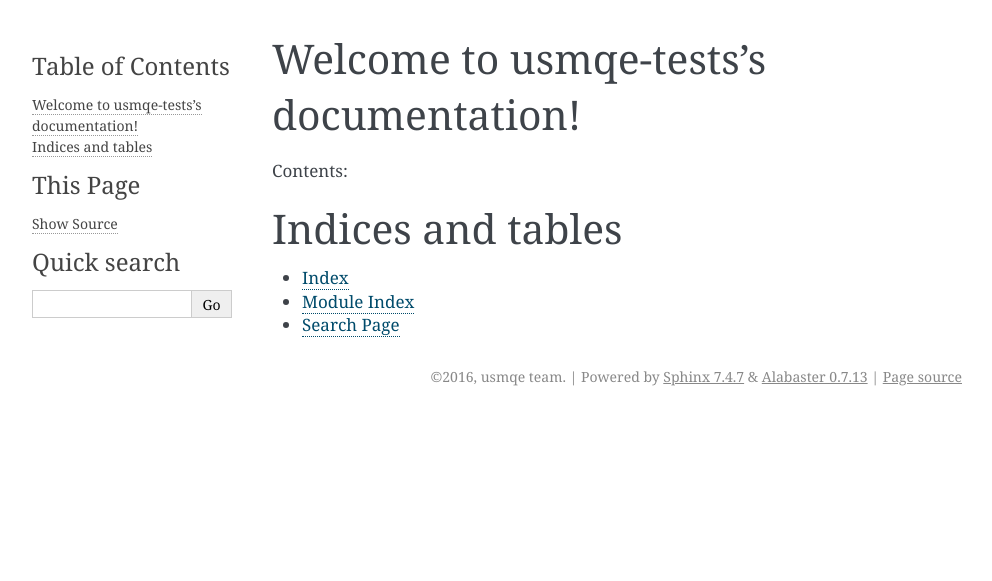
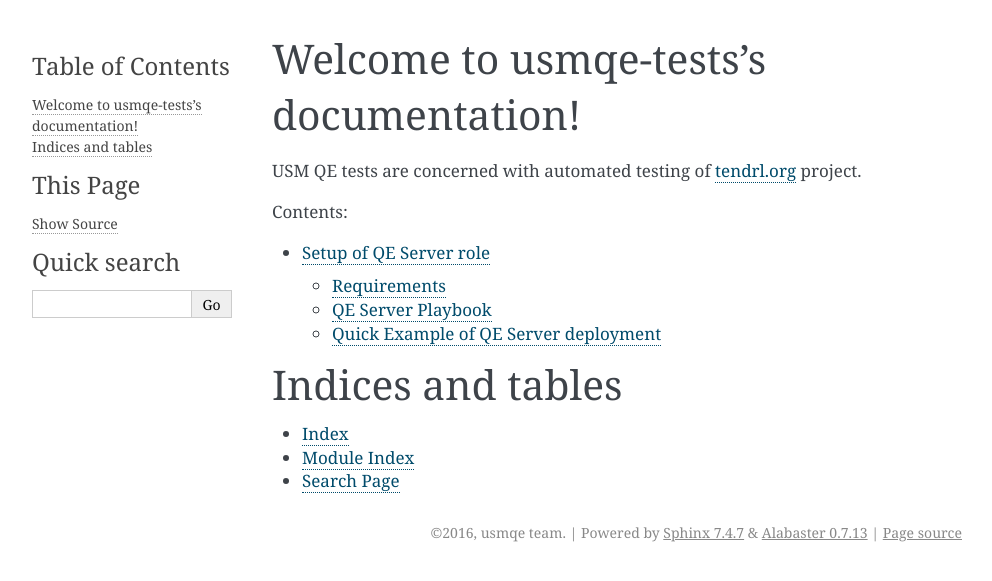
Before and after one commit to usmqe/usmqe-tests, a Sphinx documentation site: the page built from docs/index.rst, in a window 1280 px wide. Shown: the top 581 px of the page, without its empty margins (148-1140 px from the left). Built offline with Sphinx 7.4.7, drawn with Linux system fonts in a browser that asks for light colours.

Commit message:
docs: reference qe_server_setup from index.rst

```diff
--- a/docs/index.rst
+++ b/docs/index.rst
@@ -6,11 +6,14 @@
 Welcome to usmqe-tests's documentation!
 =======================================
 
+USM QE tests are concerned with automated testing of `tendrl.org`_ project.
+
 Contents:
 
 .. toctree::
    :maxdepth: 2
 
+   qe_server_setup.rst
 
 
 Indices and tables
@@ -19,3 +22,6 @@ Indices and tables
 * :ref:`genindex`
 * :ref:`modindex`
 * :ref:`search`
+
+
+.. _`tendrl.org`: http://tendrl.org/
```
